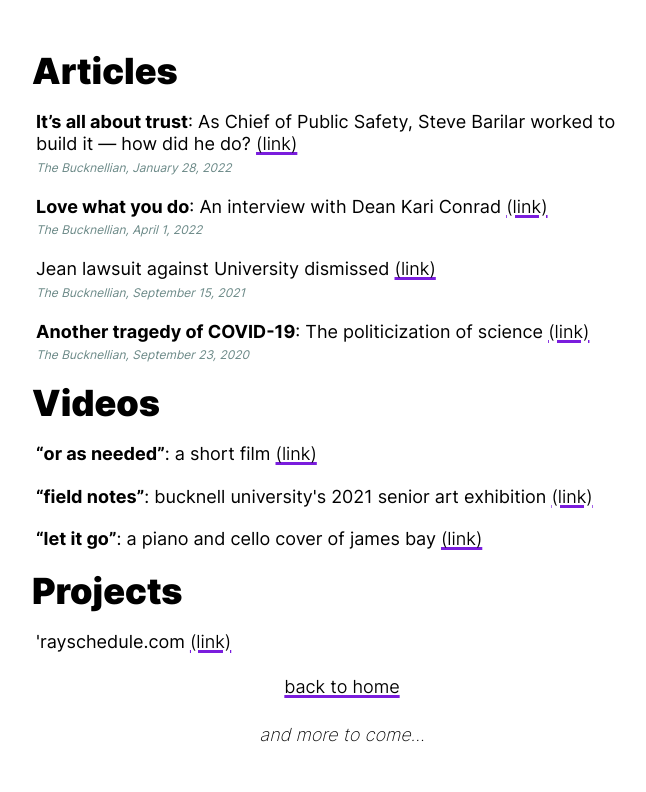
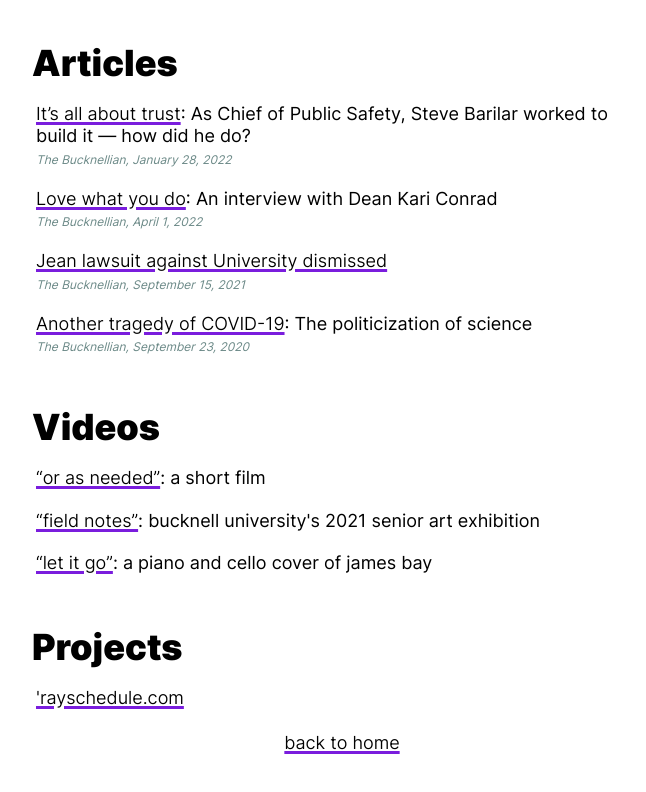
Before and after one commit to ndemarchis/portfolio-mdx, a Next.js app: page /stuff in a window 1280 px wide. Shown: the top 792 px of the page, without its empty margins (298-944 px from the left). Built offline with nearby package versions, Linux system fonts and the light colour scheme.

Commit message:
styles. might RIP tailwind soon

```diff
--- a/pages/about.tsx
+++ b/pages/about.tsx
@@ -23,7 +23,9 @@ const About = () => {
         student newspaper.
       </p>
       <div className="w-full flex justify-center my-10">
-        <InLink href="/">back to home</InLink>
+        <InLink href="/" className="link">
+          back to home
+        </InLink>
       </div>
     </NormalArticle>
   );
--- a/pages/index.tsx
+++ b/pages/index.tsx
@@ -12,14 +12,15 @@ const Home = () => {
         nick deMarchis
       </h1>
       <div className="flex flex-row gap-5">
-        <Link href="/about">who am i?</Link>
-        <Link href="/stuff">what have i done?</Link>
+        <Link href="/about" className="link">
+          who am i?
+        </Link>
+        <Link href="/stuff" className="link">
+          what have i done?
+        </Link>
       </div>
       <div className="flex flex-row">
         <SocialIcons />
-      </div>
-      <div className="my-10 font-extralight italic text-stone-600">
-        more coming soon...
       </div>
     </div>
   );
--- a/pages/stuff.tsx
+++ b/pages/stuff.tsx
@@ -11,9 +11,6 @@ import NormalArticle from "../src/components/articles/NormalArticle";
 import ExLink from "../src/components/Link";
 import { formatDate } from "../utils/dateUtils";
 import Entry from "../src/components/Entry";
-
-const hoverPara =
-  "outline outline-tan/50 outline-0 hover:outline-4 outline-offset-8 overflow-visible rounded-lg transition-all";
 
 const Stuff = (props: {
   articles: { content: string; data: ArticleMetaProps; filePath: string }[];
@@ -56,7 +53,7 @@ const Stuff = (props: {
           />
         ))}
 
-      <h1 className="mt-8">Videos</h1>
+      <h1 className="pt-8">Videos</h1>
       <Entry
         title="&ldquo;or as needed&rdquo;"
         subtitle="a short film"
@@ -81,7 +78,7 @@ const Stuff = (props: {
           href: "https://youtu.be/3tOWhpLQrYc",
         }}
       />
-      <h1 className="mt-8">Projects</h1>
+      <h1 className="pt-8">Projects</h1>
       <Entry
         title="'rayschedule.com"
         link={{
@@ -91,10 +88,9 @@ const Stuff = (props: {
       />
 
       <div className="w-full flex justify-center my-10">
-        <InLink href="/">back to home</InLink>
-      </div>
-      <div className="w-full flex justify-center my-12 italic font-extralight">
-        and more to come...
+        <InLink href="/" className="link">
+          back to home
+        </InLink>
       </div>
     </NormalArticle>
   );
--- a/src/components/Entry.tsx
+++ b/src/components/Entry.tsx
@@ -1,6 +1,36 @@
 import React from "react";
 import InLink from "next/link";
 import ExLink from "./Link";
+
+type LinkType = {
+  out: boolean;
+  as?: string;
+  href: string;
+};
+
+const Link = ({
+  link,
+  children,
+  ...props
+}: React.PropsWithChildren<
+  React.HTMLAttributes<HTMLElement> & { link?: LinkType }
+>) => {
+  if (link) {
+    if (link.out) {
+      return (
+        <ExLink href={link.href} {...props}>
+          {children}
+        </ExLink>
+      );
+    } else {
+      return (
+        <InLink as={link.as} href={link.href} {...props}>
+          {children}
+        </InLink>
+      );
+    }
+  } else return <>{children}</>;
+};
 
 const Entry = ({
   title,
@@ -11,31 +41,26 @@ const Entry = ({
   title?: string;
   subtitle?: string;
   description?: string;
-  link?: {
-    out: boolean;
-    as?: string;
-    href: string;
-  };
+  link?: LinkType;
 }) => {
   return (
-    <p className="outline outline-tan/50 outline-0 hover:outline-4 outline-offset-8 overflow-visible rounded-lg transition-all my-1 px-1 flex flex-col gap-1">
+    <Link
+      link={link}
+      className="outline outline-tan/50 outline-0 hover:outline-4 outline-offset-8 overflow-visible rounded-lg transition-all hover:text-tan my-1 px-1 flex flex-col gap-1 group"
+    >
       <div className="leading-tight">
-        {title && (subtitle ? <b>{title}</b> : title)}
+        {title && (
+          <span className="link group-hover:link-hover">
+            {subtitle ? <b>{title}</b> : title}
+          </span>
+        )}
         {title && subtitle && ": "}
-        {subtitle}{" "}
-        {link &&
-          (link.out ? (
-            <ExLink href={link.href}>(link)</ExLink>
-          ) : (
-            <InLink as={link.as} href={link.href}>
-              (link)
-            </InLink>
-          ))}
+        {subtitle}
       </div>
       {description && (
         <div className="text-tan text-xs italic">{description}</div>
       )}
-    </p>
+    </Link>
   );
 };
 
--- a/src/components/Link.tsx
+++ b/src/components/Link.tsx
@@ -1,8 +1,19 @@
 import NextLink from "next/link";
 
-const Link = (props: React.PropsWithChildren<{ href: string }>) => {
+const Link = ({
+  className = "link",
+  ...props
+}: React.PropsWithChildren<
+  React.HTMLAttributes<HTMLElement> & { href: string }
+>) => {
   return (
-    <NextLink href={props.href} target="_blank" rel="noreferrer noopener">
+    <NextLink
+      {...props}
+      className={className}
+      href={props.href}
+      target="_blank"
+      rel="noreferrer noopener"
+    >
       {props.children}
     </NextLink>
   );
--- a/styles/globals.css
+++ b/styles/globals.css
@@ -122,7 +122,7 @@ body,
   height: 100%;
 }
 
-a {
+.link {
   color: inherit;
   transition: ease-in-out;
   transition-duration: 0.2s;
@@ -132,7 +132,8 @@ a {
   font-variation-settings: "CRSV" 0, "slnt" 0, "wght" 350;
 }
 
-a:hover {
+.link:hover,
+.link-hover {
   color: var(--tan);
   text-decoration-thickness: 0.01;
   text-decoration-color: var(--black);
```
